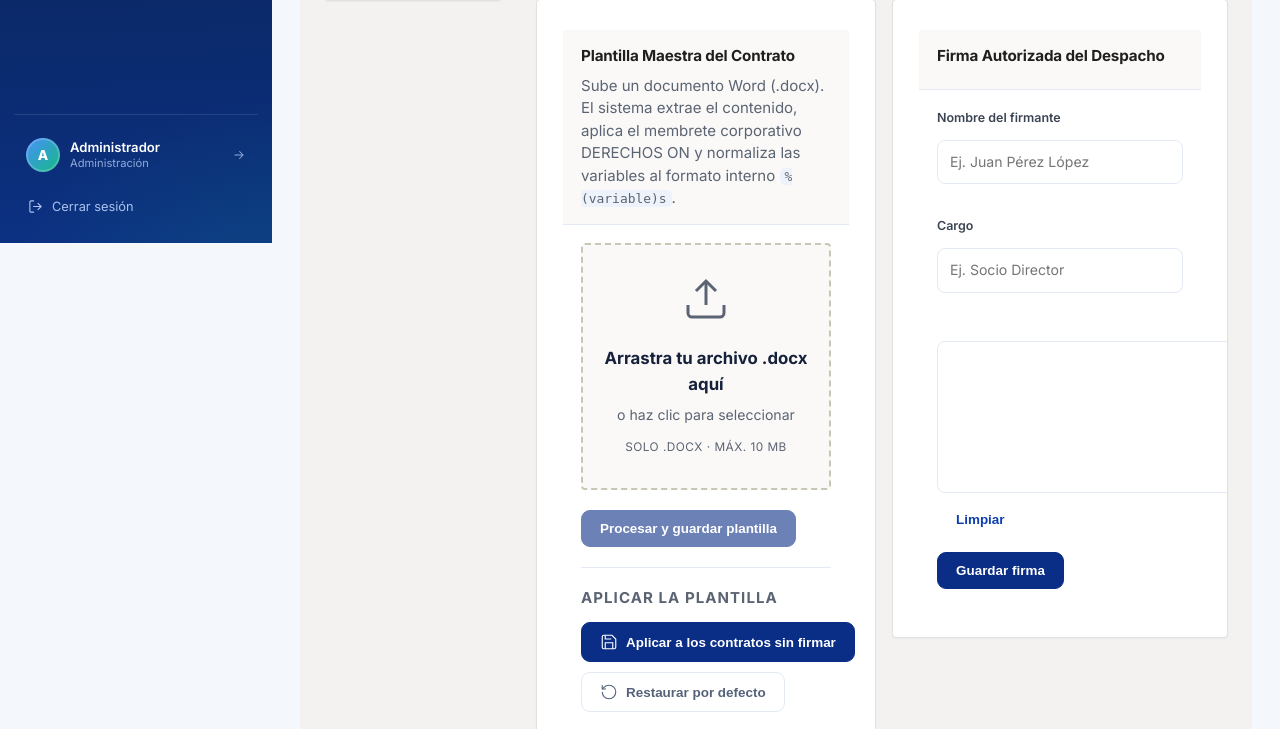
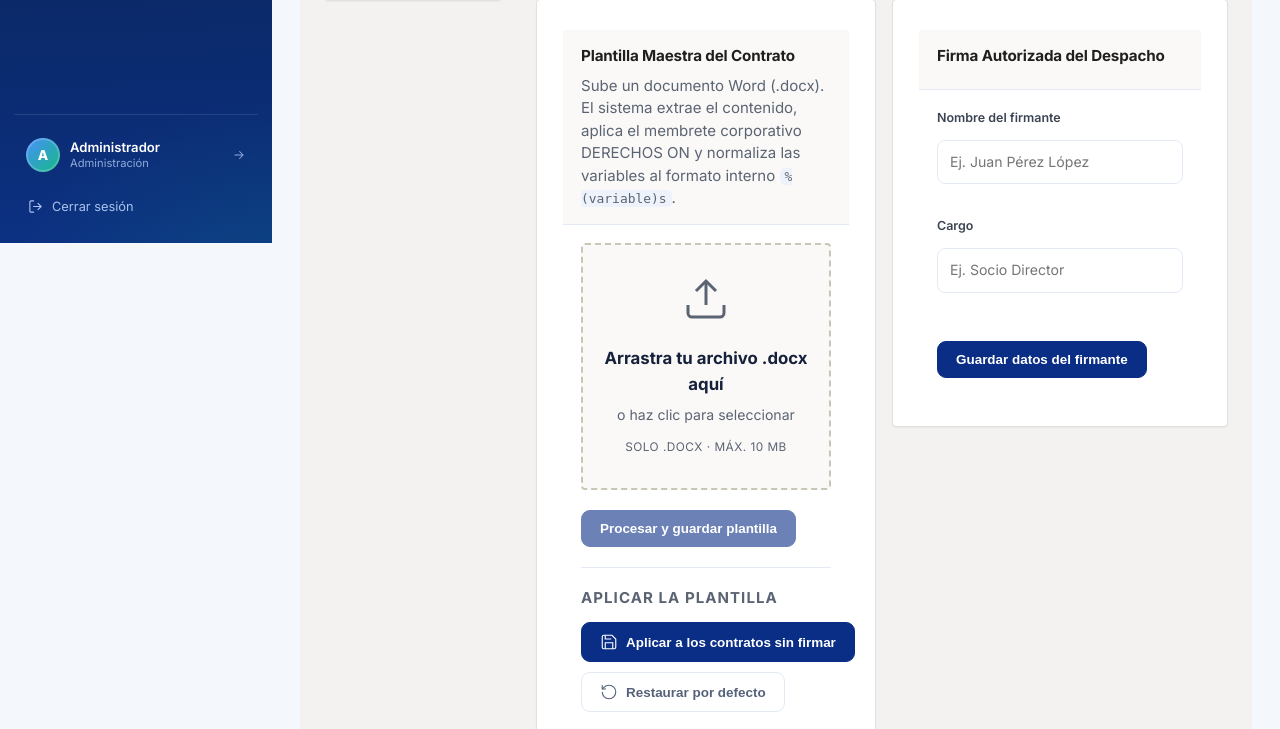
Before and after one commit to DerechosOn/administracion, a Flask app: template templates/admin/contrato.html in a window 1280 px wide. Shown: the part 557-1286 px from the top of the page. Run offline with Flask 3, Linux system fonts and the light colour scheme; the template is opened without the code that fills it, so the values that code supplies are empty; data comes from the database, SQL or seed files in the repository.

Commit message:
Elimina el cuadro de firma manual del despacho en contratos

```diff
--- a/templates/admin/contrato.html
+++ b/templates/admin/contrato.html
@@ -173,50 +173,7 @@
             </div>
             {% endif %}
           </div>
-          <div style="margin:14px 0">
-
-            <canvas id="pad-firma-despacho" width="520" height="150" style="border:1px solid var(--line);border-radius:8px;background:#fff;display:block"></canvas>
-            <div style="display:flex;gap:8px;margin-top:8px">
-              <button type="button" class="btn btn-outline" id="btn-limpiar-despacho">Limpiar</button>
-            </div>
-          </div>
-          <button type="submit" class="btn btn-primary" id="btn-guardar-firma-digital">Guardar firma</button>
-        </form>
-
-<script>
-(function () {
-  var pad = document.getElementById('pad-firma-despacho');
-  if (!pad) return;
-  var ctx = pad.getContext('2d');
-  var dibujando = false, hayTrazos = false;
-  ctx.lineWidth = 2.4; ctx.lineCap = 'round'; ctx.lineJoin = 'round'; ctx.strokeStyle = '#1d2733';
-  function pos(e){var r=pad.getBoundingClientRect();var sx=pad.width/r.width,sy=pad.height/r.height;var p=e.touches?e.touches[0]:e;return{x:(p.clientX-r.left)*sx,y:(p.clientY-r.top)*sy};}
-  function iniciar(e){e.preventDefault();dibujando=true;hayTrazos=true;ctx.beginPath();var p=pos(e);ctx.moveTo(p.x,p.y);}
-  function mover(e){if(!dibujando)return;e.preventDefault();var p=pos(e);ctx.lineTo(p.x,p.y);ctx.stroke();}
-  function detener(){if(!dibujando)return;dibujando=false;ctx.beginPath();}
-  pad.addEventListener('mousedown',iniciar);pad.addEventListener('mousemove',mover);pad.addEventListener('mouseup',detener);pad.addEventListener('mouseleave',detener);
-  pad.addEventListener('touchstart',iniciar,{passive:false});pad.addEventListener('touchmove',mover,{passive:false});pad.addEventListener('touchend',detener);
-  var btnLimpiar=document.getElementById('btn-limpiar-despacho');
-  if(btnLimpiar) btnLimpiar.addEventListener('click',function(){ctx.clearRect(0,0,pad.width,pad.height);hayTrazos=false;});
-  var btnGuardar=document.getElementById('btn-guardar-firma-digital');
-  if(btnGuardar) btnGuardar.addEventListener('click',function(e){
-    e.preventDefault();
-    if(!hayTrazos){alert('Dibuja la firma antes de guardar.');return;}
-    var form=btnGuardar.closest('form');
-    var input=document.createElement('input');
-    input.type='hidden';input.name='accion';input.value='firma_digital';
-    form.appendChild(input);
-    var img=document.createElement('input');
-    img.type='hidden';img.name='firma_imagen';img.value=pad.toDataURL('image/png');
-    form.appendChild(img);
-    var nom=document.getElementById('firmante_nombre');
-    var car=document.getElementById('firmante_cargo');
-    if(nom && !form.querySelector('input[name="firmante_nombre"]')){var n=document.createElement('input');n.type='hidden';n.name='firmante_nombre';n.value=nom.value;form.appendChild(n);}
-    if(car && !form.querySelector('input[name="firmante_cargo"]')){var c=document.createElement('input');c.type='hidden';c.name='firmante_cargo';c.value=car.value;form.appendChild(c);}
-    form.submit();
-  });
-})();
-</script>
+          <button type="submit" class="btn btn-primary">Guardar datos del firmante</button>
       </div>
     </section>
   </div>
```
